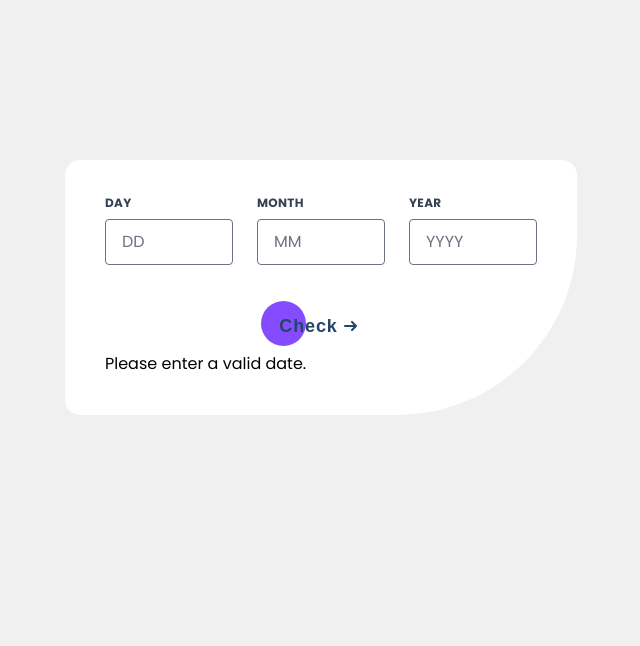
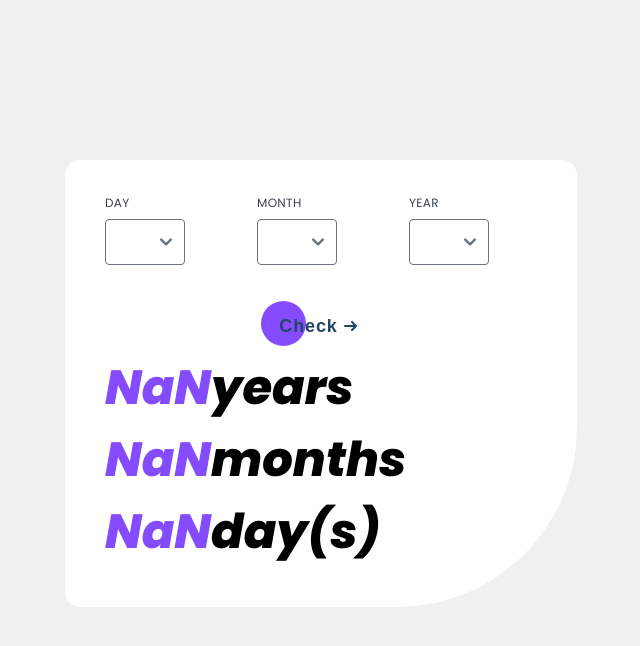
Before and after one commit to Emmanuella-codes/Age-Calculator-App, a Vue app: page / in a window 1280 px wide. Both pictures are taken after a click on the button "Check". Shown: the top 646 px of the page, without its empty margins (319-959 px from the left). Built offline with nearby package versions, Linux system fonts and the light colour scheme.

Commit message:
fix logic and minor bugs

```diff
--- a/src/components/Home.vue
+++ b/src/components/Home.vue
@@ -1,14 +1,35 @@
 <script setup>
 import { ref } from 'vue';
 
+const generateArr = (start, end) => {
+  let arr = [];
+  for (start; start <= end; start++) {
+    arr.push(start);
+  }
+  return arr;
+};
+
+const months = [1, 2, 3, 4, 5, 6, 7, 8, 9, 10, 11, 12];
+
+const days = generateArr(1, 31);
+const years = generateArr(1900, new Date().getFullYear());
+
 const fields = [
-  { name: 'day', label: 'DAY', type: 'number', value: '', placeholder: 'DD' },
+  {
+    name: 'day',
+    label: 'DAY',
+    type: 'number',
+    value: '',
+    placeholder: 'DD',
+    options: days,
+  },
   {
     name: 'month',
     label: 'MONTH',
     type: 'number',
     value: '',
     placeholder: 'MM',
+    options: months,
   },
   {
     name: 'year',
@@ -16,78 +37,37 @@ const fields = [
     type: 'number',
     value: '',
     placeholder: 'YYYY',
+    options: years,
   },
 ];
 
-const ageInYears = ref(null);
-const ageInMonths = ref(null);
-const ageInDays = ref(null);
-const errorMessage = ref('');
+const selectedDay = ref(null);
+const selectedMonth = ref(null);
+const selectedYear = ref(null);
+const age = ref('');
+console.log(selectedDay);
 
 const calculateAge = () => {
-  const birthDay = parseInt(fields[0].value);
-  const birthMonth = parseInt(fields[1].value);
-  const birthYear = parseInt(fields[2].value);
+  const day = parseInt(fields[0].value);
+  const month = parseInt(fields[1].value);
+  const year = parseInt(fields[2].value);
+  const birthday = `${month} ${day} ${year}`;
 
-  const currentDate = new Date();
-  const currentDay = currentDate.getDate();
-  const currentMonth = currentDate.getMonth() + 1;
-  const currentYear = currentDate.getFullYear();
+  let today = new Date(),
+    dob = new Date(birthday),
+    diff = today.getTime() - dob.getTime(),
+    years = Math.floor(diff / (1000 * 24 * 60 * 60 * 365.24)), // 1000*24*60*60*365.24 = calculate millisecond in a year
+    daysDiff = Math.floor((diff % (1000 * 24 * 60 * 60 * 365.24)) / 86400000), // 86400000 = millisecond in a day
+    months = Math.floor(daysDiff / 30.4167), // 30.4167 = days in a month
+    days = Math.floor(daysDiff % 30.4167);
 
-  if (!birthDay || !birthMonth || !birthYear) {
-    errorMessage.value = 'Please enter a valid date.';
-    return;
-  }
+  console.log(`${years} years, ${months} month(s), ${years} years.`);
 
-  if (birthDay < 1 || birthDay > 31 || birthMonth < 1 || birthMonth > 12) {
-    errorMessage.value = 'Please enter a valid day and month.';
-    return;
-  }
-
-  if (
-    birthYear > currentYear ||
-    (birthYear === currentYear && birthMonth > currentMonth) ||
-    (birthYear === currentYear &&
-      birthMonth === currentMonth &&
-      birthDay > currentDay)
-  ) {
-    errorMessage.value = 'Please enter a valid date in the past.';
-    return;
-  }
-
-  const ageInMilliseconds =
-    currentDate - new Date(birthYear, birthMonth - 1, birthDay);
-  const ageInDaysValue = Math.floor(ageInMilliseconds / (1000 * 60 * 60 * 24));
-  const ageInYearsValue = Math.floor(ageInDaysValue / 365);
-  const ageInMonthsValue = Math.floor((ageInDaysValue % 365) / 30);
-
-  animateNumber(ageInYears, ageInYearsValue);
-  animateNumber(ageInMonths, ageInMonthsValue);
-  animateNumber(ageInDays, ageInDaysValue);
-
-  errorMessage.value = '';
-};
-
-const animateNumber = (refValue, targetValue) => {
-  if (refValue.value === null) {
-    refValue.value = targetValue;
-    return;
-  }
-
-  const currentValue = refValue.value;
-  const increment = targetValue > currentValue ? 1 : -1;
-
-  const interval = setInterval(() => {
-    refValue.value += increment;
-
-    if (
-      (increment > 0 && refValue.value >= targetValue) ||
-      (increment < 0 && refValue.value <= targetValue)
-    ) {
-      clearInterval(interval);
-      refValue.value = targetValue;
-    }
-  }, 20);
+  age.value = {
+    years,
+    months,
+    days,
+  };
 };
 </script>
 
@@ -103,37 +83,34 @@ const animateNumber = (refValue, targetValue) => {
             class="w-full md:w-1/2 px-3 mb-6 md:mb-0"
           >
             <label
-              class="
-                block
-                uppercase
-                tracking-wide
-                text-gray-700 text-xs
-                font-bold
-                mb-2
-              "
+              class="block uppercase tracking-wide text-gray-700 text-xs mb-2"
               for="grid-first-name"
               :for="field.name"
             >
               {{ field.label }}
             </label>
-            <input
+            <select
               class="
                 appearance-none
                 block
-                w-full
+                w-20
                 rounded
                 py-3
                 px-4
                 mb-3
+                max-md:px-2 max-md:w-14
                 leading-tight
                 focus:outline-none focus:bg-white
               "
               id="grid-first-name"
-              :type="field.type"
               :id="field.name"
               :placeholder="field.placeholder"
               v-model="field.value"
-            />
+            >
+              <option v-for="item in field.options" :value="item" :key="item">
+                {{ item }}
+              </option>
+            </select>
           </div>
         </div>
         <button class="cta flex" type="submit">
@@ -147,21 +124,18 @@ const animateNumber = (refValue, targetValue) => {
     </div>
     <!--Result section-->
     <div class="result flex mb-6 align-center">
-      <div v-if="errorMessage !== ''">
-        <p>{{ errorMessage }}</p>
-      </div>
-      <div v-else-if="ageInYears !== null">
-        <h4>You {{ currentMonth > birthMonth ? 'will be' : 'are' }}</h4>
+      <div v-if="age">
+        <!-- <h4>You {{ currentMonth > birthMonth ? 'will be' : 'are' }}</h4> -->
         <h2>
-          <span>{{ ageInYears }}</span
+          <span>{{ age.years }}</span
           >years
         </h2>
         <h2>
-          <span>{{ ageInMonths }}</span
+          <span>{{ age.months }}</span
           >months
         </h2>
         <h2>
-          <span>{{ ageInDays }}</span
+          <span>{{ age.days }}</span
           >day(s)
         </h2>
       </div>
--- a/src/style.css
+++ b/src/style.css
@@ -66,7 +66,7 @@ body {
     padding: 20px 35px 20px;
     margin: auto;
     border-bottom-right-radius: 95px;
-    top: 20%;
+    top: 15%;
     left: 9%;
   }
 
--- a/tailwind.config.js
+++ b/tailwind.config.js
@@ -7,6 +7,10 @@ export default {
   ],
   theme: {
     extend: {},
+    screens: {
+      md: '768px',
+      sm: '480px',
+    },
   },
   plugins: [require('flowbite/plugin')],
 };
```
